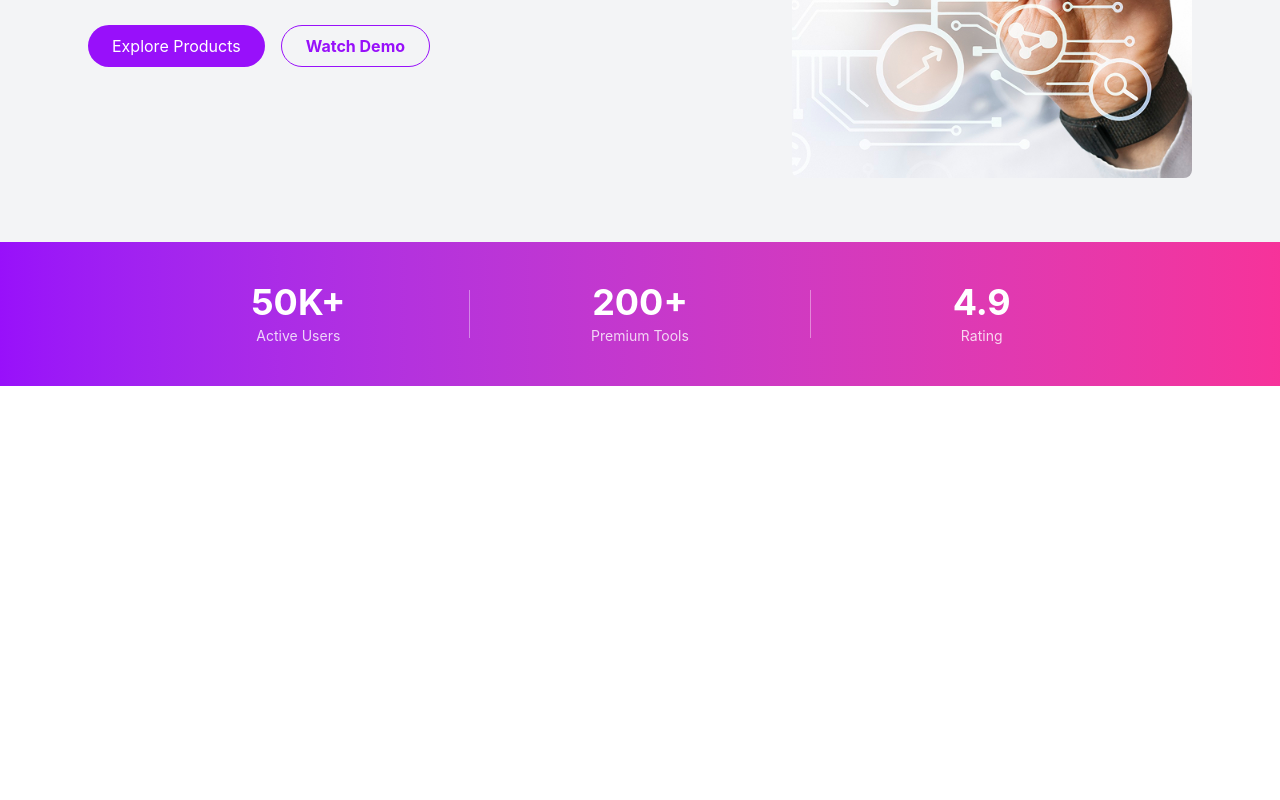
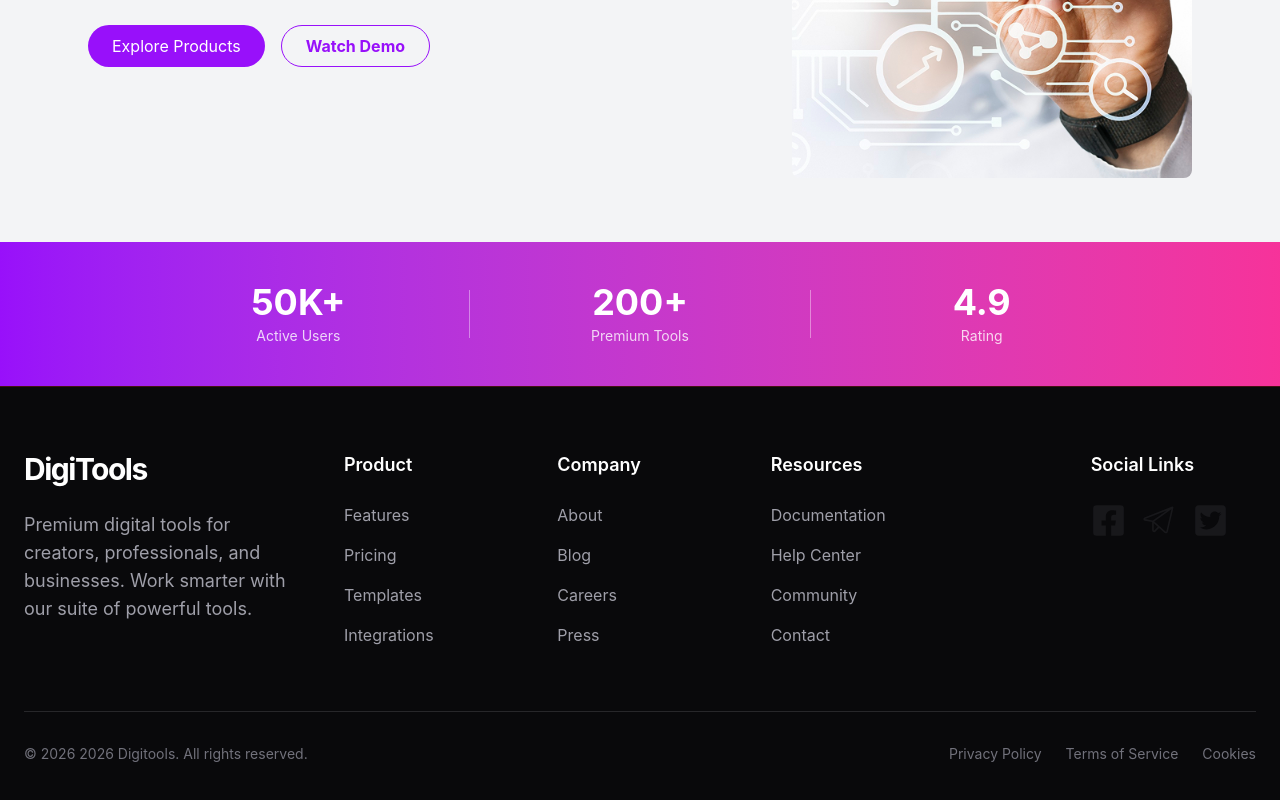
Before and after one commit to sabujAlom/digital-tools-a6, a React (Vite) app: page / in a window 1280 px wide. Shown: the part 430-1230 px from the top of the page. Before the commit the page ends 816 px from the top, so only its background shows below. Built offline with nearby package versions, Linux system fonts and the light colour scheme.

Commit message:
footer component added

```diff
--- a/package.json
+++ b/package.json
@@ -13,6 +13,7 @@
     "@tailwindcss/vite": "^4.2.2",
     "react": "^19.2.4",
     "react-dom": "^19.2.4",
+    "react-icons": "^5.6.0",
     "tailwindcss": "^4.2.2"
   },
   "devDependencies": {
--- a/src/App.jsx
+++ b/src/App.jsx
@@ -1,6 +1,7 @@
 
 import './App.css'
 import Banner from './components/Banner'
+import Footer from './components/Footer'
 import Navbar from './components/Navbar'
 import Rating from './components/Rating'
 
@@ -15,6 +16,9 @@
 
 
 
+
+
+     <Footer/>
     </>
   )
 }
--- /dev/null
+++ b/src/components/Footer.jsx
@@ -0,0 +1,157 @@
+import React from "react";
+import { FaFacebookSquare, FaTwitterSquare } from "react-icons/fa";
+import { PiTelegramLogoLight } from "react-icons/pi";
+
+const Footer = () => {
+  return (
+    <footer className="bg-zinc-950 border-t border-red-900/50 pt-16 pb-10">
+      <div className="max-w-7xl mx-auto px-6">
+        <div className="grid grid-cols-1 md:grid-cols-12 gap-12">
+          {/* Logo & Description */}
+          <div className="md:col-span-3">
+            <div className="flex items-center gap-3 mb-6">
+              <h2 className="text-3xl font-bold tracking-tighter text-white">
+                DigiTools
+              </h2>
+            </div>
+
+            <p className="text-zinc-400 text-lg max-w-md">
+              Premium digital tools for creators, professionals, and businesses.
+              Work smarter with our suite of powerful tools.
+            </p>
+
+            {/* <div className="mt-8 flex gap-6 text-2xl text-zinc-500">
+                            <a href="#" className="hover:text-red-500 transition-colors"><FaTwitter /></a>
+                            <a href="#" className="hover:text-red-500 transition-colors"><FaGithub /></a>
+                            <a href="#" className="hover:text-red-500 transition-colors"><FaLinkedin /></a>
+                            <a href="#" className="hover:text-red-500 transition-colors"><FaDiscord /></a>
+                            <a href="#" className="hover:text-red-500 transition-colors"><FaYoutube /></a>
+                        </div> */}
+          </div>
+
+          {/* Quick Links */}
+          <div className="md:col-span-2">
+            <h3 className="text-white font-semibold mb-6 text-lg">Product</h3>
+            <ul className="space-y-4 text-zinc-400">
+              <li>
+                <a href="#" className="hover:text-white transition">
+                  Features
+                </a>
+              </li>
+              <li>
+                <a href="#" className="hover:text-white transition">
+                  Pricing
+                </a>
+              </li>
+              <li>
+                <a href="#" className="hover:text-white transition">
+                  Templates
+                </a>
+              </li>
+              <li>
+                <a href="#" className="hover:text-white transition">
+                  Integrations
+                </a>
+              </li>
+            </ul>
+          </div>
+
+          <div className="md:col-span-2">
+            <h3 className="text-white font-semibold mb-6 text-lg">Company</h3>
+            <ul className="space-y-4 text-zinc-400">
+              <li>
+                <a href="#" className="hover:text-white transition">
+                  About
+                </a>
+              </li>
+              <li>
+                <a href="#" className="hover:text-white transition">
+                  Blog
+                </a>
+              </li>
+              <li>
+                <a href="#" className="hover:text-white transition">
+                  Careers
+                </a>
+              </li>
+              <li>
+                <a href="#" className="hover:text-white transition">
+                  Press
+                </a>
+              </li>
+            </ul>
+          </div>
+
+          <div className="md:col-span-3">
+            <h3 className="text-white font-semibold mb-6 text-lg">Resources</h3>
+            <ul className="space-y-4 text-zinc-400">
+              <li>
+                <a href="#" className="hover:text-white transition">
+                  Documentation
+                </a>
+              </li>
+              <li>
+                <a href="#" className="hover:text-white transition">
+                  Help Center
+                </a>
+              </li>
+              <li>
+                <a href="#" className="hover:text-white transition">
+                  Community
+                </a>
+              </li>
+              <li>
+                <a href="#" className="hover:text-white transition">
+                  Contact
+                </a>
+              </li>
+            </ul>
+          </div>
+
+          <div className="md:col-span-2">
+            <h3 className="text-white font-semibold mb-6 text-lg">
+              Social Links
+            </h3>
+
+            <div className="flex gap-4">
+              <div>
+                <a href="#" className="hover:text-white transition">
+                  <FaFacebookSquare size={35} />
+                </a>
+              </div>
+              <div>
+                <a href="#" className="hover:text-white transition">
+                  <PiTelegramLogoLight size={35} />
+                </a>
+              </div>
+              <div>
+                <a href="#" className="hover:text-white transition">
+                  <FaTwitterSquare size={35} />
+                </a>
+              </div>
+            </div>
+          </div>
+        </div>
+
+        {/* Bottom Bar */}
+        <div className="mt-16 pt-8 border-t border-zinc-800 flex flex-col md:flex-row items-center justify-between gap-4 text-sm text-zinc-500">
+          <div>© {new Date().getFullYear()}  2026 Digitools. All rights reserved.</div>
+
+          <div className="flex gap-6">
+            <a href="#" className="hover:text-red-400 transition">
+              Privacy Policy
+            </a>
+            <a href="#" className="hover:text-red-400 transition">
+              Terms of Service
+            </a>
+            <a href="#" className="hover:text-red-400 transition">
+              Cookies
+            </a>
+          </div>
+        </div>
+      </div>
+    </footer>
+  );
+};
+
+export default Footer;
```
Also changed, not shown: 1 other file (tests, documents, lock files or other folders).
